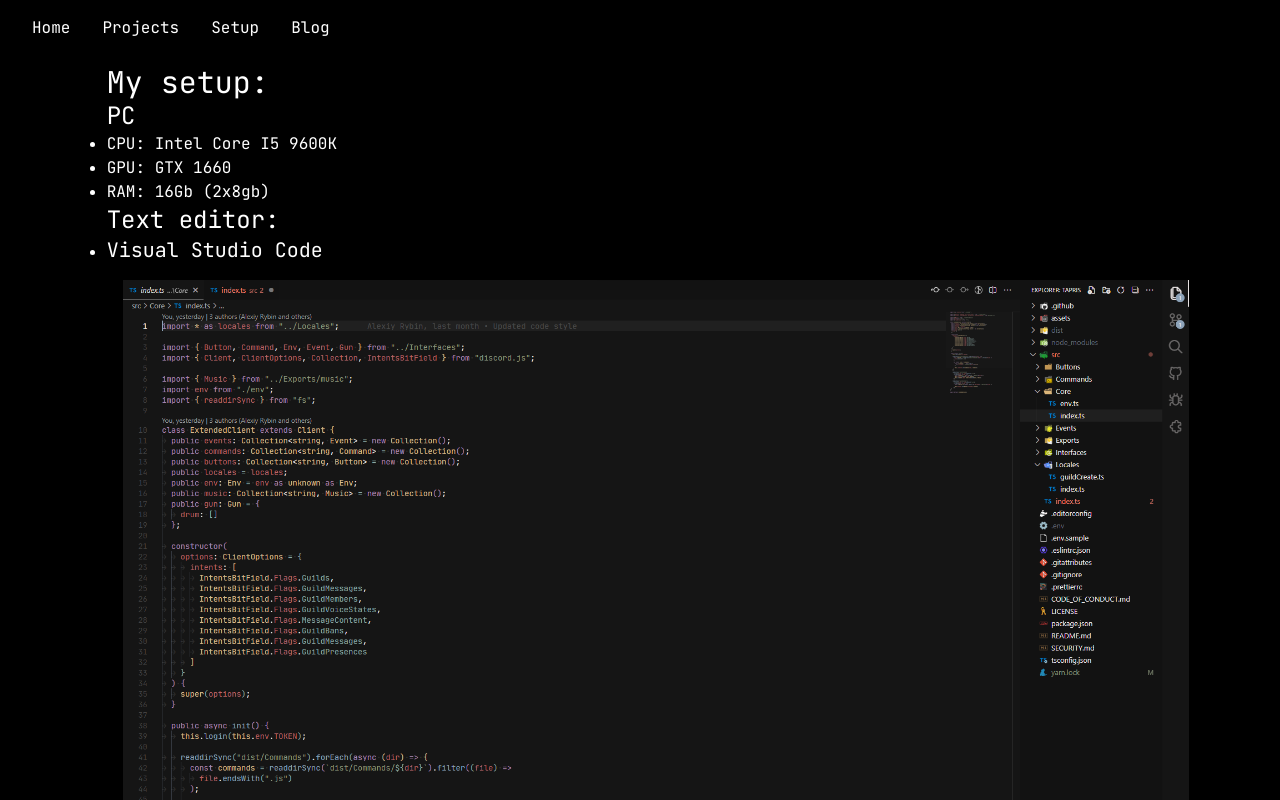
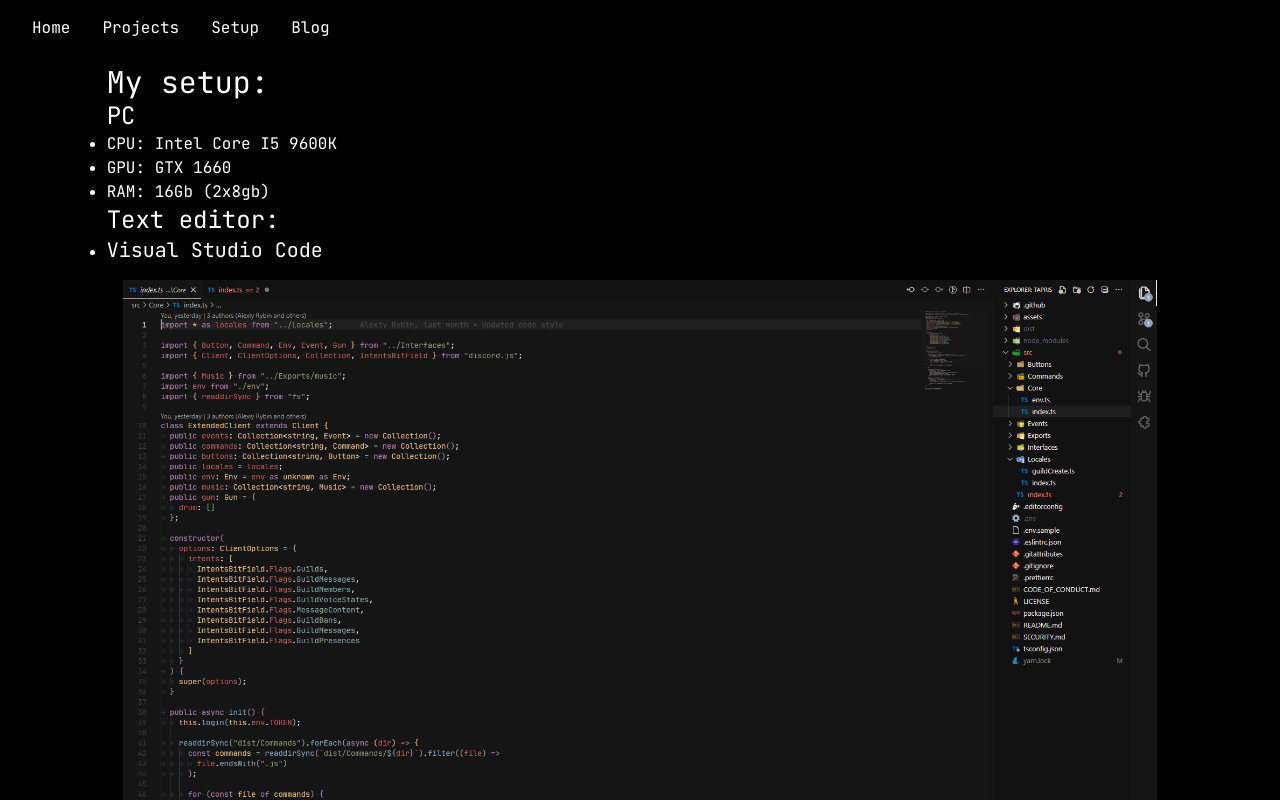
Before and after one commit to tapnisu/tapni.su, a Next.js app: page /setup in a window 1280 px wide. Shown: the top 800 px of the page. Built offline with nearby package versions, Linux system fonts and the light colour scheme.

Commit message:
Fix images

```diff
--- a/pages/index.tsx
+++ b/pages/index.tsx
@@ -1,10 +1,16 @@
+import type { NextPage } from "next";
+
+import Head from "next/head";
+import Link from "next/link";
+import Image from "next/image";
+
+import useSwr from "swr";
+
 import Footer from "@components/Footer";
 import GhRepo from "@components/GhRepo";
-import Head from "next/head";
-import Link from "next/link";
 import Navbar from "@components/NavBar";
-import type { NextPage } from "next";
-import useSwr from "swr";
+
+import AvatarPreview from "@public/avatar.png";
 
 const fetcher = (url: string) => fetch(url).then((res) => res.json());
 
@@ -39,13 +45,16 @@ const Index: NextPage = () => {
 
 				<a id="home"></a>
 				<div className="w-full h-screen flex flex-row flex-wrap content-center justify-center items-center">
-					<picture>
-						<img
-							src="/avatar.png"
-							alt="Avatar"
-							className="w-72 rounded-full m-4"
+					<div className="w-72 m-4">
+						<Image
+							alt="Alexiy Rybin avatar"
+							src={AvatarPreview}
+							layout="responsive"
+							className="rounded-full"
+							priority={true}
+							placeholder='blur'
 						/>
-					</picture>
+					</div>
 
 					<span className="m-4">
 						<h1 className="text-3xl">
--- a/pages/setup.tsx
+++ b/pages/setup.tsx
@@ -1,7 +1,12 @@
+import type { NextPage } from "next";
+import Head from "next/head";
+import Image from "next/image";
+
 import Footer from "@components/Footer";
-import Head from "next/head";
 import Navbar from "@components/NavBar";
-import type { NextPage } from "next";
+
+import VSCodePreview from "@public/vscode.png";
+
 
 const Setup: NextPage = () => {
 	return (
@@ -29,13 +34,15 @@ const Setup: NextPage = () => {
 						<ul className="list-disc">
 							<li>
 								<h3 className="text-xl">Visual Studio Code</h3>
-								<picture>
-									<img
-										src="/vscode.png"
+								<div className="m-4">
+									<Image
 										alt="Visual Studio Code screenshot"
-										className="m-4"
+										src={VSCodePreview}
+										layout="responsive"
+										priority={true}
+										placeholder='blur'
 									/>
-								</picture>
+								</div>
 							</li>
 							<li>
 								<h3 className="text-xl">Font: JetBrains Mono</h3>
--- a/tsconfig.json
+++ b/tsconfig.json
@@ -17,7 +17,8 @@
 		"baseUrl": ".",
 		"paths": {
 			"@components/*": ["components/*"],
-			"@json/*": ["json/*"]
+			"@json/*": ["json/*"],
+			"@public/*": ["public/*"],
 		}
 	},
 	"include": ["next-env.d.ts", "**/*.ts", "**/*.tsx"],
```
